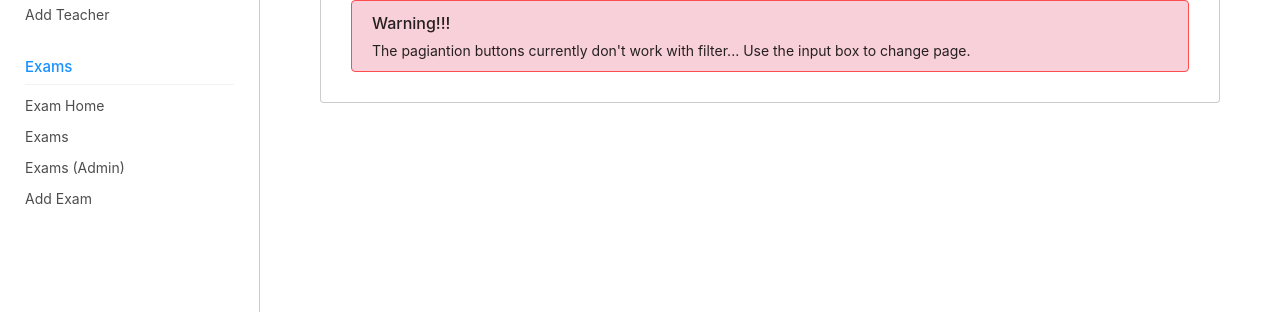
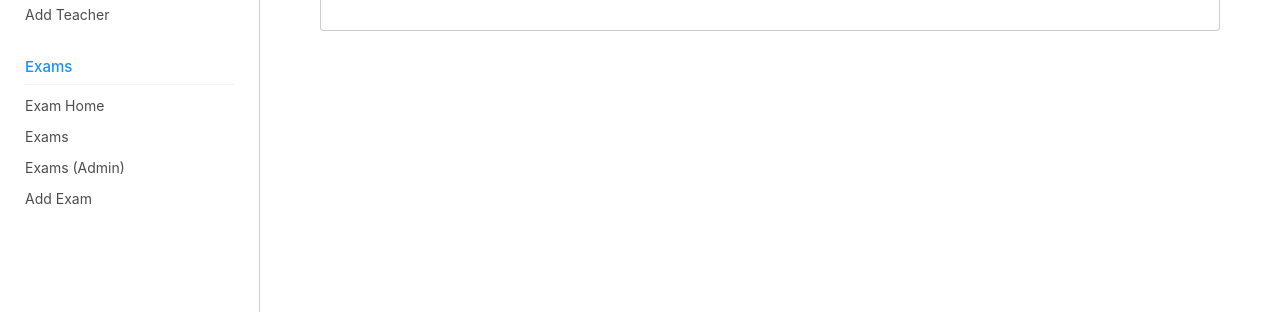
Before and after one commit to HarshNarayanJha/School-Management-Project, a Django app: page /students/ in a window 1280 px wide. Shown: the part 378-690 px from the top of the page. Run offline with Django 3.2, Linux system fonts and the light colour scheme; tables that the repository leaves empty hold one stand-in row (values such as "Sample post"); some libraries are stand-ins or nearby versions; some web fonts are replaced.

Commit message:
hotfix
- students filter is now working with pagination, perfectly!
 - Fixed the typo of `Class` being typed as `Class Number`, pointed out by Sakshi
 - Fixed the page flashing upon loading, caused by halfmoon's setPreferredMode, by reading the cookie and setting the appropriate class in the view functions

```diff
--- a/students/templates/student_detail.html
+++ b/students/templates/student_detail.html
@@ -165,7 +165,7 @@
                     </span>
                 </p>
                 <p>
-                    <span class="text-muted">Class Number</span><span class="font-size-16 float-right">{{ stu.cls }}
+                    <span class="text-muted">Class</span><span class="font-size-16 float-right">{{ stu.cls }}
                         &nbsp;
                         <!-- Dark-Mode copy button -->
                         <span onclick="python_copy('{{ stu.cls }}');" class="ion ion-ios-copy-outline badge badge-pill font-size-16 bg-dark-light hidden-lm">
--- a/students/templates/students.html
+++ b/students/templates/students.html
@@ -112,27 +112,20 @@
         {% endif %}
         </div>
 
-        <div class="alert alert-danger">
-          <p class="alert-heading">Warning!!!</p>
-          <div class="alert-block">
-            The pagiantion buttons currently don't work with filter...
-            Use the input box to change page.
-          </div>
-        </div>
         <!-- Pagination -->
         {% if students.has_other_pages %}
           <ul class="pagination mt-20 text-center">
             <!-- Previous page -->
             {% if students.has_previous %}
             <li class="page-item">
-              <a href="?page={{ students.previous_page_number }}&is_filter={{ is_filter }}" class="page-link">
+              <a href="?page={{ students.previous_page_number }}{{ pagination_get_parameters }}" class="page-link">
                 <i class="fa fa-angle-left" aria-hidden="true"></i>
                 <span class="sr-only">Previous</span>
               </a>
             </li>
               {% if students.number > 3 %}
               <li class="page-item">
-                <a href="?page=1&is_filter={{ is_filter }}" class="page-link">
+                <a href="?page=1{{ pagination_get_parameters }}" class="page-link">
                   1
                   <span class="sr-only">1</span>
                 </a>
@@ -152,23 +145,23 @@
 
             {% for i in students.paginator.page_range %}
               {% if students.number == i %}
-                <li class="page-item active"><a class="page-link" href="?page={{ i }}&is_filter={{ is_filter }}">{{ i }}</a></li>
+                <li class="page-item active"><a class="page-link" href="?page={{ i }}{{ pagination_get_parameters }}">{{ i }}</a></li>
               {% elif i > students.number|add:'-3' and i < students.number|add:'3' %}
-                <li class="page-item"><a class="page-link" href="?page={{ i }}&is_filter={{ is_filter }}">{{ i }}</a></li>
+                <li class="page-item"><a class="page-link" href="?page={{ i }}{{ pagination_get_parameters }}">{{ i }}</a></li>
               {% endif %}
             {% endfor %}
             {% if students.has_next %}
               {% if students.number < students.paginator.num_pages|add:'-3' %}
                 <li class="page-item ellipsis"></li>
                 <li class="page-item">
-                  <a href="?page={{ students.paginator.num_pages }}&is_filter={{ is_filter }}" class="page-link">
+                  <a href="?page={{ students.paginator.num_pages }}{{ pagination_get_parameters }}" class="page-link">
                     {{ students.paginator.num_pages }}
                     <span class="sr-only">Next</span>
                   </a>
                 </li>
                 {% if students.has_next %}
                   <li class="page-item">
-                    <a href="?page={{ students.next_page_number }}&is_filter={{ is_filter }}" class="page-link">
+                    <a href="?page={{ students.next_page_number }}{{ pagination_get_parameters }}" class="page-link">
                       <i class="fa fa-angle-right" aria-hidden="true"></i>
                       <span class="sr-only">Next</span>
                     </a>
@@ -188,13 +181,12 @@
               <div class="w-50">
                 <input type="number" class="form-control text-center" name="page" id="page-number">
 
+                <input type="hidden" value="{{ is_filter }}" name="is_filter">
                 <input type="hidden" value="{{ request.GET.students_per_page }}" name="students_per_page">
                 <input type="hidden" value="{{ request.GET.students_filter_name }}" name="students_filter_name">
                 <input type="hidden" value="{{ request.GET.students_filter_uid }}" name="students_filter_uid">
                 <input type="hidden" value="{{ request.GET.students_filter_phone }}" name="students_filter_phone">
                 <input type="hidden" value="{{ request.GET.students_filter_aadhar }}" name="students_filter_aadhar">
-
-                <input type="hidden" value="{{ is_filter }}" name="is_filter">
               </div>
             </form>
           </ul>
--- a/students/urls.py
+++ b/students/urls.py
@@ -9,5 +9,5 @@ urlpatterns = [
     path('students/', views.students, name='students'),
     path('students/<str:uid>/', views.student_detail, name='student-detail'),
     path('students/<str:uid>/edit/', views.student_edit, name='student-edit'),
-    path('students/upload/', views.students_upload, name='students-upload'),
+    path('students/upload/bulk/', views.students_upload, name='students-upload'),
 ]
--- a/students/views.py
+++ b/students/views.py
@@ -8,7 +8,13 @@ import csv
 from .models import Student, Teacher
 
 def home(request: HttpRequest):
-    return render(request, 'students_home.html', context={})
+
+    context = {}
+
+    dark_mode_cookie = request.COOKIES.get("halfmoon_preferredMode") == "dark-mode"
+    if dark_mode_cookie: context['dark_mode'] = 'dark-mode'
+
+    return render(request, 'students_home.html', context=context)
 
 def students(request: HttpRequest):
 
@@ -26,7 +32,7 @@ def students(request: HttpRequest):
     page = request.GET.get('page', 1)
     is_filter = request.GET.get('is_filter', False)
 
-    students_per_page = int(request.GET.get('students_per_page', 10))
+    students_per_page = int(request.GET.get('students_per_page', 10) or 10)
     students_filter_name = request.GET.get('students_filter_name', "").strip()
     students_filter_uid = request.GET.get('students_filter_uid', "").strip()
     students_filter_phone = request.GET.get('students_filter_phone', "").strip()
@@ -48,59 +54,21 @@ def students(request: HttpRequest):
 
     paginator, students = create_paginator(all_students, page, students_per_page)
 
-    #
-    # TODO: Make both of the forms below, (pagination and filter) work together somehow...
-    # if request.method == "POST":
-
-    #     # If page-number val is not None, then it is the `pagination go to page` form
-    #     if request.POST.get("page-number") != None:
-
-    #         # Retrieve whether any filter(s) was/were applied
-
-    #         # Use the absolute value, as we never know what the end user will enter!
-    #         page = abs(int(request.POST.get("page-number")))
-
-    #         try:
-    #             page = paginator.validate_number(page)
-    #         except PageNotAnInteger:
-    #             page = 1
-    #         except EmptyPage:
-    #             page = paginator.num_pages
-
-    #         return HttpResponseRedirect(f"?page={page}")
-
-    #     # or it is the students seacrch/filter form
-    #     else:
-    #         is_filter = True
-
-    #         students_per_page = int(request.POST.get('students_per_page'))
-    #         students_filter_name = request.POST.get('students_filter_name').strip()
-    #         students_filter_uid = request.POST.get('students_filter_uid').strip()
-    #         students_filter_phone = request.POST.get('students_filter_phone').strip()
-    #         students_filter_aadhar = request.POST.get('students_filter_aadhar').strip()
-
-    #         all_students = Student.objects.all().filter(
-    #                                 student_name__icontains=students_filter_name,
-    #                                 uid__icontains=students_filter_uid,
-    #                                 phone_number__icontains=students_filter_phone,
-    #                                 aadhar_number__icontains=students_filter_aadhar).order_by('cls', 'roll')
-
-    #         # paginator = Paginator(all_students, students_per_page)
-    #         # try:
-    #         #     students = paginator.page(page)
-    #         # except PageNotAnInteger:
-    #         #     students = paginator.page(1)
-    #         # except EmptyPage:
-    #         #     students = paginator.page(paginator.num_pages)
-
-    #         paginator, students = create_paginator(all_students, page, students_per_page)
-
-    #         # print(students_per_page, students_filter_name, students_filter_phone, students_filter_uid, students_filter_aadhar)
+    pagination_get_parameters = f"&is_filter={request.GET.get('is_filter', False)}"
+    pagination_get_parameters += f"&students_per_page={request.GET.get('students_per_page', '')}"
+    pagination_get_parameters += f"&students_filter_name={request.GET.get('students_filter_name', '')}"
+    pagination_get_parameters += f"&students_filter_uid={request.GET.get('students_filter_uid', '')}"
+    pagination_get_parameters += f"&students_filter_phone={request.GET.get('students_filter_phone', '')}"
+    pagination_get_parameters += f"&students_filter_aadhar={request.GET.get('students_filter_aadhar', '')}"
 
     context = {
         'students': students,
         'is_filter': is_filter,
+        'pagination_get_parameters': pagination_get_parameters,
     }
+
+    dark_mode_cookie = request.COOKIES.get("halfmoon_preferredMode") == "dark-mode"
+    if dark_mode_cookie: context['dark_mode'] = 'dark-mode'
 
     return render(request, 'students.html', context=context)
 
@@ -111,12 +79,23 @@ def student_detail(request: HttpRequest, uid: str):
         'stu': stu
     }
 
+    dark_mode_cookie = request.COOKIES.get("halfmoon_preferredMode") == "dark-mode"
+    if dark_mode_cookie: context['dark_mode'] = 'dark-mode'
+
     return render(request, 'student_detail.html', context=context)
 
 def student_edit(request: HttpRequest, uid: str):
+
+    context = {}
+    dark_mode_cookie = request.COOKIES.get("halfmoon_preferredMode") == "dark-mode"
+    if dark_mode_cookie: context['dark_mode'] = 'dark-mode'
+
     return HttpResponse(f"edit {uid}")
 
 def students_upload(request: HttpRequest):
+
+    students_list = []
+    duplicate_students_list = []
 
     if request.method == 'POST' and request.FILES['students-file-input']:
         uploaded_file = request.FILES['students-file-input']
@@ -124,8 +103,6 @@ def students_upload(request: HttpRequest):
         filename = fs.save(str(uuid.uuid4())+".csv", uploaded_file)
         f = open(filename,"r")
         csvreader = csv.reader(f)
-        students_list = []
-        duplicate_students_list = []
 
         # skip header
         next(csvreader)
@@ -147,4 +124,12 @@ def students_upload(request: HttpRequest):
         #['school_code','student_name','fathers_name','mothers_name','admission_category',
         #'social_category','uid','cls','roll','gender','dob','doa','aadhar_number','phone_number'])
 
-    return render(request, 'students_upload.html', context={"students_added": students_list, "students_not_added": duplicate_students_list})
+    context = {
+        "students_added": students_list,
+        "students_not_added": duplicate_students_list
+    }
+
+    dark_mode_cookie = request.COOKIES.get("halfmoon_preferredMode") == "dark-mode"
+    if dark_mode_cookie: context['dark_mode'] = 'dark-mode'
+
+    return render(request, 'students_upload.html', context=context)
--- a/templates/base.html
+++ b/templates/base.html
@@ -20,7 +20,8 @@
     </title>
 
 </head>
-<body data-set-preferred-mode-onload="true"
+<!-- data-set-preferred-mode-onload="false" -->
+<body class="{{ dark_mode }}"
       data-sidebar-shortcut-enabled="true"
       data-dm-shortcut-enabled="true"
       onload="brython()">
```
Also changed, not shown: exam/views.py (+10 -1 lines).
